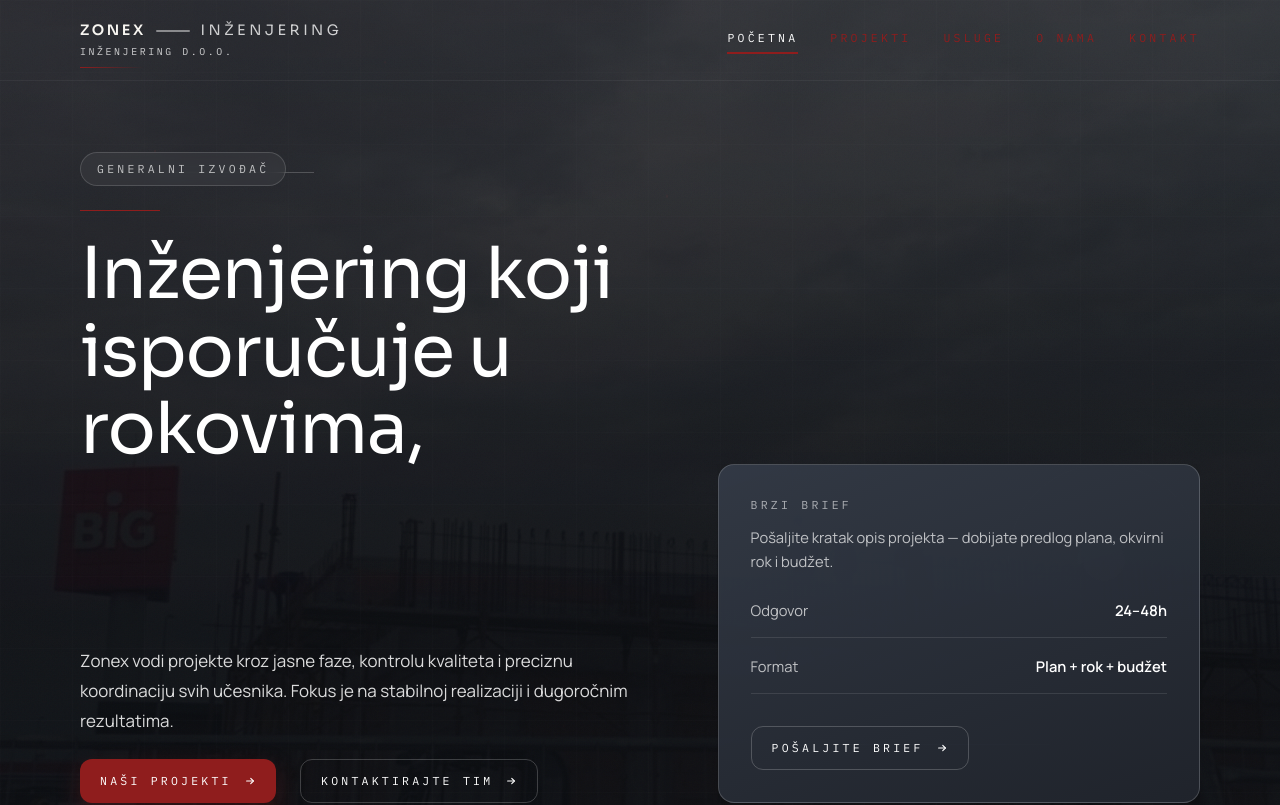
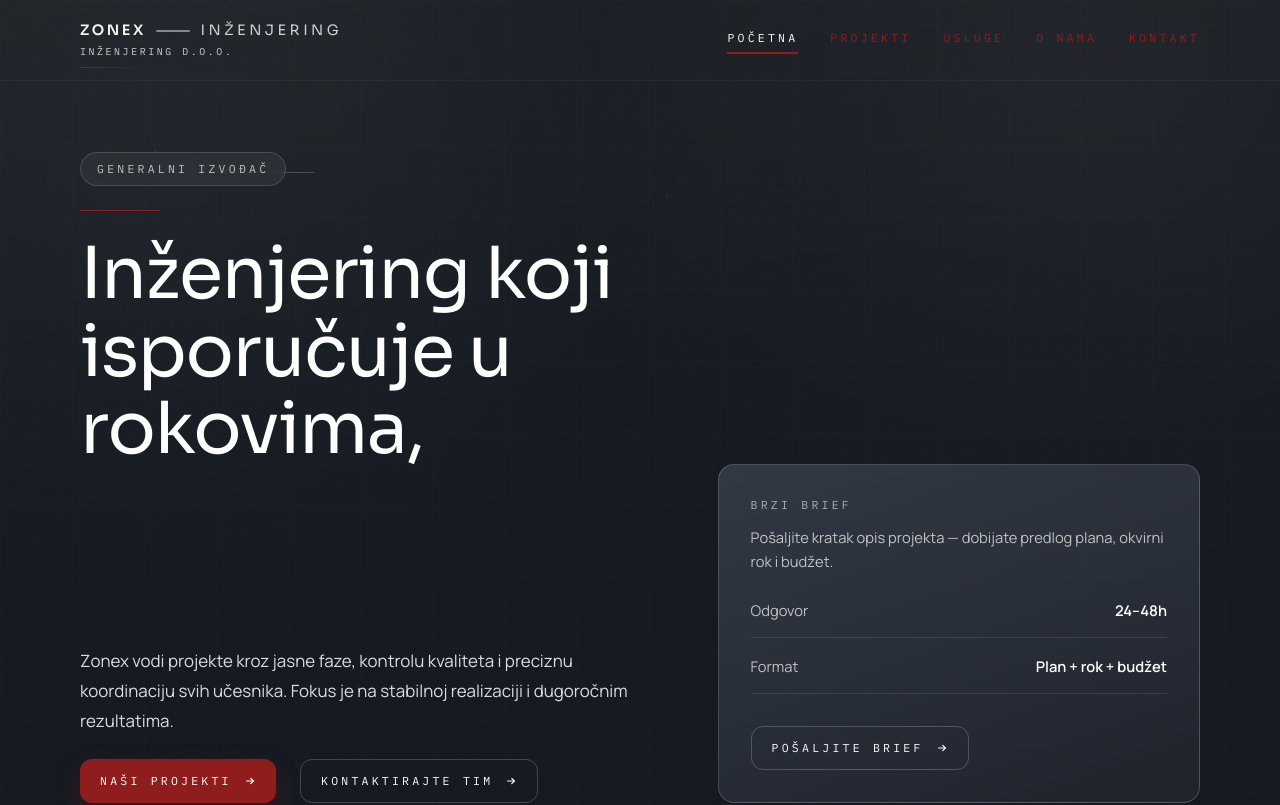
Before and after one commit to nemanja1033/Zonex, a Next.js app: page / in a window 1280 px wide. Shown: the top 805 px of the page. Built offline with nearby package versions, Linux system fonts and the light colour scheme.

Commit message:
Replace hero image with animated premium gradient

```diff
--- a/app/globals.css
+++ b/app/globals.css
@@ -867,6 +867,10 @@ body {
   .hero-section {
     position: relative;
     isolation: isolate;
+    background:
+      radial-gradient(1200px circle at 15% -10%, rgba(255, 255, 255, 0.08), transparent 60%),
+      radial-gradient(900px circle at 85% 10%, rgba(255, 255, 255, 0.06), transparent 60%),
+      linear-gradient(180deg, var(--bg) 0%, var(--bg-2) 100%);
   }
 
   .hero-noise {
@@ -902,18 +906,47 @@ body {
   .hero-premium-bg {
     position: absolute;
     inset: -20% 0 0 0;
-    background: linear-gradient(135deg, rgba(10, 10, 10, 0.95) 0%, rgba(40, 10, 10, 0.9) 35%, rgba(10, 10, 10, 0.95) 70%, rgba(40, 10, 10, 0.8) 100%);
+    background: linear-gradient(140deg, rgba(54, 62, 74, 0.35) 0%, rgba(32, 36, 46, 0.25) 35%, rgba(28, 32, 40, 0.25) 70%, rgba(50, 36, 38, 0.18) 100%);
     background-size: 200% 200%;
     animation: hero-sheen 18s linear infinite;
-    opacity: 0.35;
+    opacity: 0.55;
     pointer-events: none;
     z-index: 0;
+  }
+
+  .hero-aurora {
+    position: absolute;
+    inset: -20% -10%;
+    background: radial-gradient(60% 60% at 20% 20%, rgba(255, 255, 255, 0.08), transparent 70%);
+    opacity: 0.5;
+    pointer-events: none;
+    z-index: 0;
+    animation: hero-drift 20s ease-in-out infinite;
+  }
+
+  .hero-aurora--a {
+    background: radial-gradient(55% 55% at 15% 30%, rgba(255, 255, 255, 0.09), transparent 70%);
+    animation-duration: 22s;
+  }
+
+  .hero-aurora--b {
+    background: radial-gradient(60% 60% at 75% 20%, rgba(255, 255, 255, 0.07), transparent 72%);
+    animation-duration: 26s;
+    animation-delay: -6s;
+  }
+
+  .hero-aurora--c {
+    background: radial-gradient(60% 60% at 65% 70%, rgba(143, 29, 29, 0.12), transparent 72%);
+    opacity: 0.18;
+    animation-duration: 30s;
+    animation-delay: -12s;
   }
 
   .hero-gradient {
     position: absolute;
     inset: 0;
-    background: linear-gradient(180deg, rgba(12, 14, 18, 0.45) 0%, rgba(12, 14, 18, 0.88) 65%);
+    background: linear-gradient(180deg, rgba(24, 28, 36, 0.35) 0%, rgba(20, 24, 32, 0.82) 65%);
+    z-index: 0;
   }
 
   @keyframes hero-sheen {
@@ -925,6 +958,25 @@ body {
     }
     100% {
       background-position: 0% 50%;
+    }
+  }
+
+  @keyframes hero-drift {
+    0% {
+      transform: translate3d(0, 0, 0);
+    }
+    50% {
+      transform: translate3d(2%, -2%, 0);
+    }
+    100% {
+      transform: translate3d(0, 0, 0);
+    }
+  }
+
+  @media (prefers-reduced-motion: reduce) {
+    .hero-premium-bg,
+    .hero-aurora {
+      animation: none;
     }
   }
 
--- a/src/components/hero/Hero.tsx
+++ b/src/components/hero/Hero.tsx
@@ -1,6 +1,5 @@
 "use client"
 
-import Image from 'next/image'
 import { motion, useReducedMotion } from 'framer-motion'
 import { useEffect, useMemo, useRef, useState } from 'react'
 import Container from '@/components/ui/Container'
@@ -146,11 +145,14 @@ export default function Hero() {
       <div className="hero-grid" aria-hidden="true" />
       <div className="hero-grain" aria-hidden="true" />
       <div className="hero-premium-bg" aria-hidden="true" />
+      <div className="hero-aurora hero-aurora--a" aria-hidden="true" />
+      <div className="hero-aurora hero-aurora--b" aria-hidden="true" />
+      <div className="hero-aurora hero-aurora--c" aria-hidden="true" />
       <div className="absolute inset-0" aria-hidden="true">
         {particles.map((particle, index) => (
           <motion.span
             key={`hero-particle-${index}`}
-            className="absolute rounded-full bg-[var(--accent)]"
+            className="absolute rounded-full bg-white/35"
             style={{
               left: particle.left,
               top: particle.top,
@@ -168,17 +170,7 @@ export default function Hero() {
           />
         ))}
       </div>
-      <div className="absolute inset-0">
-        <Image
-          src="/images/projects/kfc-zrenjanin-04.jpg"
-          alt=""
-          fill
-          priority
-          sizes="100vw"
-          className="object-cover opacity-35"
-        />
-        <div className="hero-gradient" aria-hidden="true" />
-      </div>
+      <div className="hero-gradient" aria-hidden="true" />
       <Container className="relative z-10 py-[calc(var(--section-padding)+2rem)] md:py-[calc(var(--section-padding)+3.5rem)]">
         <div className="grid gap-12 lg:grid-cols-[1.1fr_0.9fr] lg:items-end">
           <div className="space-y-8">
```
